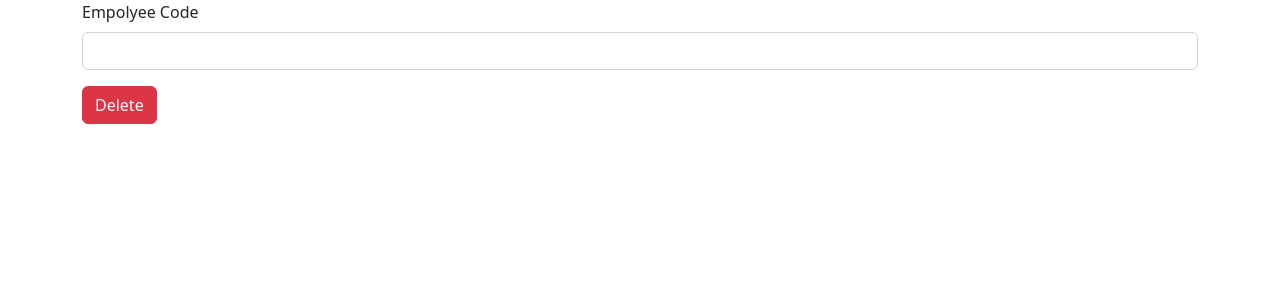
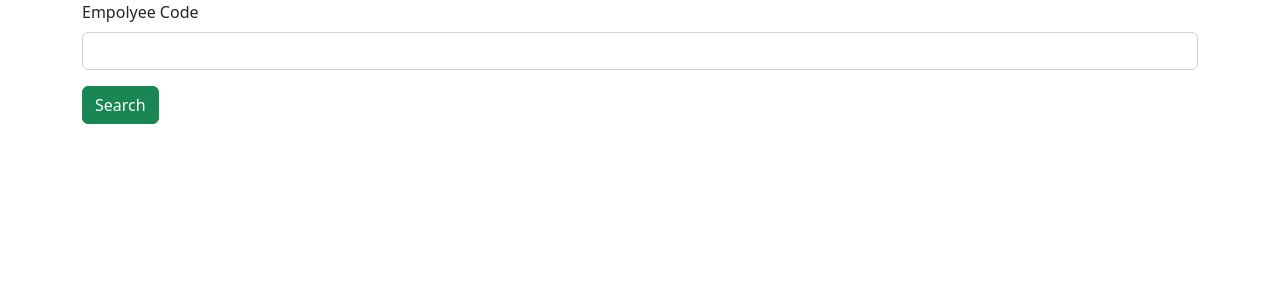
Before and after one commit to sherinsebastian200/Employee-Angular-App, an Angular app: page / in a window 1280 px wide. Shown: the top 300 px of the page. Built offline with nearby package versions, Linux system fonts and the light colour scheme.

Commit message:
add employee edit  commit

```diff
--- a/src/app/app.component.html
+++ b/src/app/app.component.html
@@ -1,2 +1,2 @@
-<app-delete-employee></app-delete-employee>
+<app-edit-employee></app-edit-employee>
 <router-outlet></router-outlet>
--- a/src/app/app.module.ts
+++ b/src/app/app.module.ts
@@ -7,6 +7,7 @@
 import { AddEmployeeComponent } from './add-employee/add-employee.component';
 import { SearchEmployeeComponent } from './search-employee/search-employee.component';
 import { DeleteEmployeeComponent } from './delete-employee/delete-employee.component';
+import { EditEmployeeComponent } from './edit-employee/edit-employee.component';
 
 @NgModule({
   declarations: [
@@ -14,7 +15,8 @@
     AdminLoginComponent,
     AddEmployeeComponent,
     SearchEmployeeComponent,
-    DeleteEmployeeComponent
+    DeleteEmployeeComponent,
+    EditEmployeeComponent
   ],
   imports: [
     BrowserModule,
--- /dev/null
+++ b/src/app/edit-employee/edit-employee.component.html
@@ -0,0 +1,17 @@
+<div class="container">
+    <div class="row">
+        <div class="col col-12 col-sm-12 col-md-12 col-lg-12 col-xl-12 col-xxl-12">
+            <div class="row g-3">
+                <div class="col col-12 col-sm-12 col-md-12 col-lg-12 col-xl-12 col-xxl-12">
+                    <label for="" class="form-label">Empolyee Code</label>
+                    <input type="text" class="form-control">
+                </div>
+
+                <div class="col col-12 col-sm-12 col-md-12 col-lg-12 col-xl-12 col-xxl-12">
+
+                   <button class="btn btn-success">Search</button>
+                </div>
+            </div>
+        </div>
+    </div>
+</div>
```
Also changed, not shown: src/app/edit-employee/edit-employee.component.ts (added, +10 -0 lines), src/app/edit-employee/edit-employee.component.css (added).
